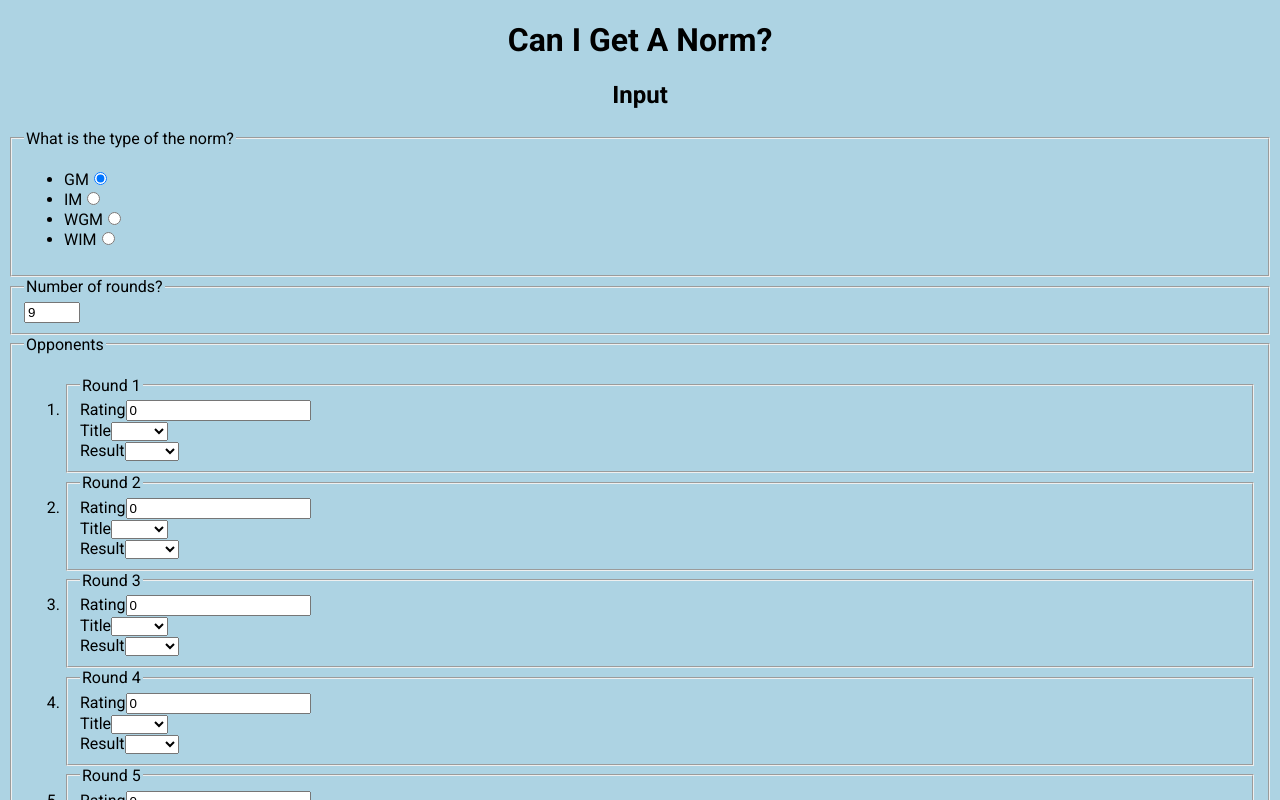
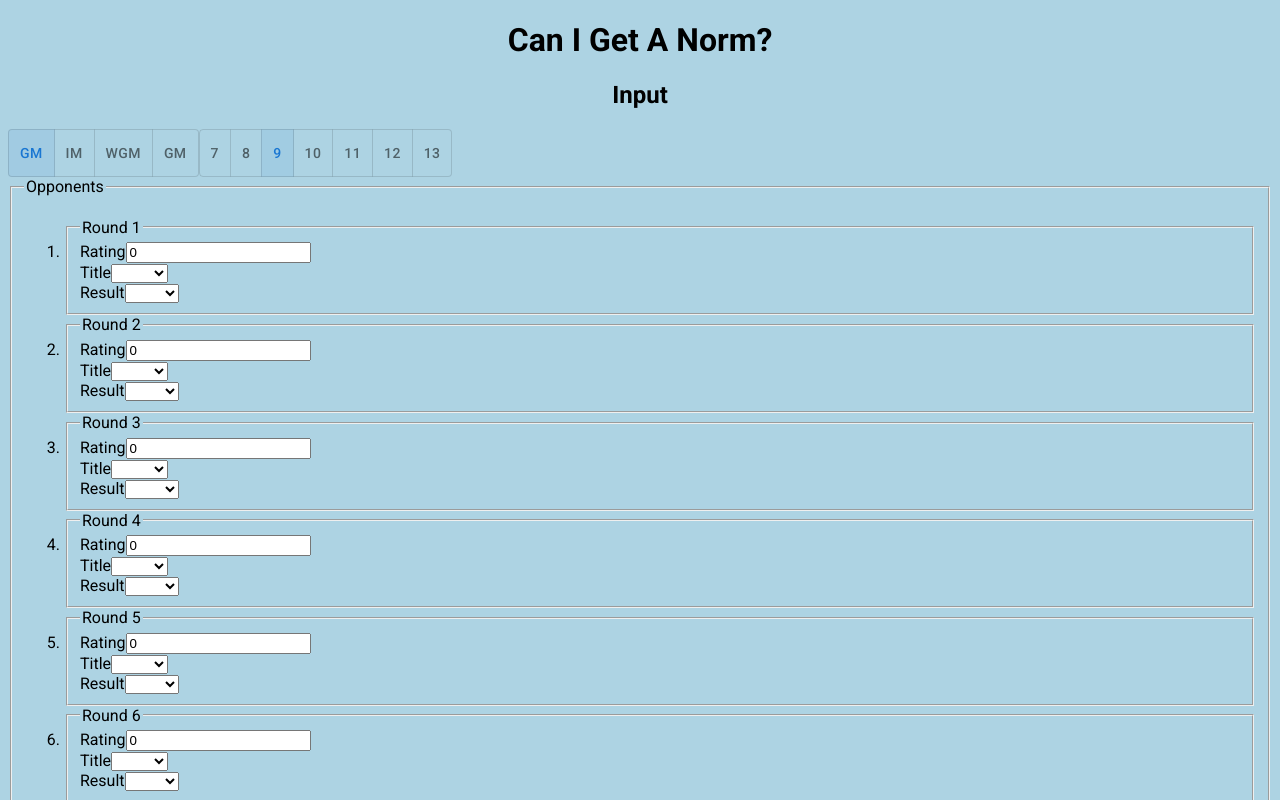
Before and after one commit to PeterLombaers/cigan, a React (Vite) app: page / in a window 1280 px wide. Shown: the top 800 px of the page. Built offline with nearby package versions, Linux system fonts and the light colour scheme.

Commit message:
Use MUI togglebutton for input

```diff
--- a/src/Input.jsx
+++ b/src/Input.jsx
@@ -1,7 +1,7 @@
 import React from "react";
 import Opponent from "./input/Opponent.jsx";
 import Rounds from "./input/Rounds.jsx";
-import Type from "./input/Type.jsx";
+import Type from "./input/NormType.jsx";
 
 export default function Input({
   nRounds,
--- /dev/null
+++ b/src/input/NormType.jsx
@@ -0,0 +1,34 @@
+import React from "react";
+import ToggleButton from "@mui/material/ToggleButton";
+import ToggleButtonGroup from "@mui/material/ToggleButtonGroup";
+
+export default function Type({ normType, setNormType }) {
+  const handleNormType = (event, newNormType) => {
+    if (newNormType !== null) {
+      setNormType(newNormType);
+    }
+  };
+
+  return (
+    <ToggleButtonGroup
+      color="primary"
+      value={normType}
+      exclusive
+      onChange={handleNormType}
+      aria-label="norm type"
+    >
+      <ToggleButton value="GM" aria-label="GM norm">
+        GM
+      </ToggleButton>
+      <ToggleButton value="IM" aria-label="IM norm">
+        IM
+      </ToggleButton>
+      <ToggleButton value="WGM" aria-label="WGM norm">
+        WGM
+      </ToggleButton>
+      <ToggleButton value="WIM" aria-label="WIM norm">
+        GM
+      </ToggleButton>
+    </ToggleButtonGroup>
+  );
+}
--- a/src/input/Rounds.jsx
+++ b/src/input/Rounds.jsx
@@ -1,18 +1,43 @@
 import React from "react";
+import ToggleButton from "@mui/material/ToggleButton";
+import ToggleButtonGroup from "@mui/material/ToggleButtonGroup";
 
 export default function Rounds({ nRounds, setNRounds }) {
+  const handleNRounds = (event, newNRounds) => {
+    if (newNRounds !== null) {
+      setNRounds(newNRounds);
+    }
+  };
+
   return (
-    <fieldset>
-      <legend>Number of rounds?</legend>
-      <input
-        type="number"
-        name="n-rounds"
-        id="n-rounds"
-        min="7"
-        max="13"
-        value={nRounds}
-        onChange={(e) => setNRounds(e.target.value)}
-      />
-    </fieldset>
+    <ToggleButtonGroup
+      color="primary"
+      value={nRounds}
+      exclusive
+      onChange={handleNRounds}
+      aria-label="number of rounds"
+    >
+      <ToggleButton value={7} aria-label="7 rounds">
+        7
+      </ToggleButton>
+      <ToggleButton value={8} aria-label="8 rounds">
+        8
+      </ToggleButton>
+      <ToggleButton value={9} aria-label="9 rounds">
+        9
+      </ToggleButton>
+      <ToggleButton value={10} aria-label="10 rounds">
+        10
+      </ToggleButton>
+      <ToggleButton value={11} aria-label="11 rounds">
+        11
+      </ToggleButton>
+      <ToggleButton value={12} aria-label="12 rounds">
+        12
+      </ToggleButton>
+      <ToggleButton value={13} aria-label="13 rounds">
+        13
+      </ToggleButton>
+    </ToggleButtonGroup>
   );
 }
--- a/src/input/Type.jsx
+++ /dev/null
@@ -1,55 +0,0 @@
-import React from "react";
-
-export default function Type({ normType, setNormType }) {
-  return (
-    <fieldset>
-      <legend>What is the type of the norm?</legend>
-      <ul>
-        <li>
-          <label htmlFor="norm-type-gm">GM</label>
-          <input
-            type="radio"
-            id="norm-type-gm"
-            name="norm-type"
-            value="GM"
-            onChange={() => setNormType("GM")}
-            checked={normType === "GM"}
-          />
-        </li>
-        <li>
-          <label htmlFor="norm-type-im">IM</label>
-          <input
-            type="radio"
-            id="norm-type-im"
-            name="norm-type"
-            value="IM"
-            onChange={() => setNormType("IM")}
-            checked={normType === "IM"}
-          />
-        </li>
-        <li>
-          <label htmlFor="norm-type-wgm">WGM</label>
-          <input
-            type="radio"
-            id="norm-type-wgm"
-            name="norm-type"
-            value="WGM"
-            onChange={() => setNormType("WGM")}
-            checked={normType === "WGM"}
-          />
-        </li>
-        <li>
-          <label htmlFor="norm-type-wim">WIM</label>
-          <input
-            type="radio"
-            id="norm-type-wim"
-            name="norm-type"
-            value="WIM"
-            onChange={() => setNormType("WIM")}
-            checked={normType === "WIM"}
-          />
-        </li>
-      </ul>
-    </fieldset>
-  );
-}
```
